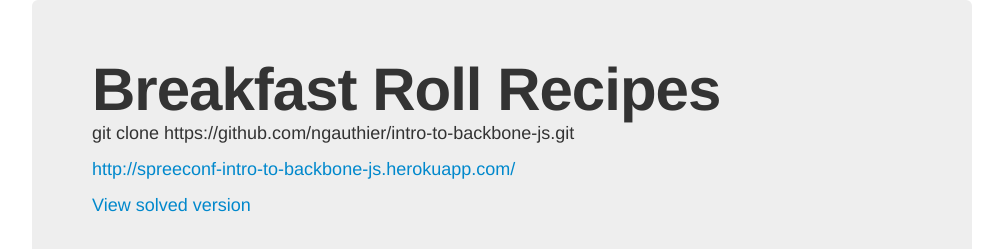
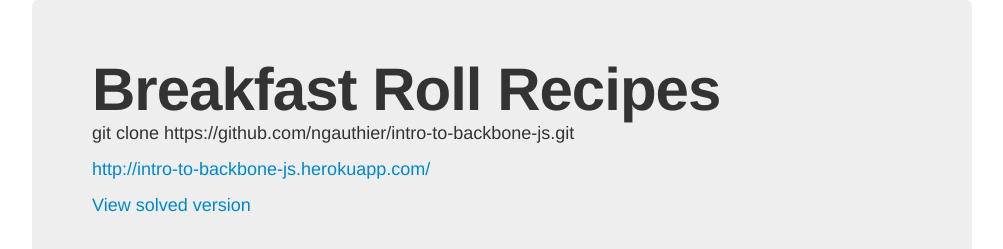
Before and after one commit to ngauthier/intro-to-backbone-js, a plain HTML site: page app/demo/index.html in a window 1280 px wide. Shown: the top 249 px of the page, without its empty margins (138-1141 px from the left). Drawn offline with Linux system fonts and the light colour scheme.

Commit message:
remove spreeconf from url

```diff
--- a/app/demo/index.html
+++ b/app/demo/index.html
@@ -17,8 +17,8 @@
       <div class='hero-unit'>
         <h1>Breakfast Roll Recipes</h1>
         <p>git clone https://github.com/ngauthier/intro-to-backbone-js.git</p>
-        <p><a href="http://spreeconf-intro-to-backbone-js.herokuapp.com/">
-          http://spreeconf-intro-to-backbone-js.herokuapp.com/
+        <p><a href="http://intro-to-backbone-js.herokuapp.com/">
+          http://intro-to-backbone-js.herokuapp.com/
         </a></p>
         <p><a href="solved.html">View solved version</a></p>
       </div>
```
Also changed, not shown: app/demo/solved.html (+2 -2 lines), 1 other file.
